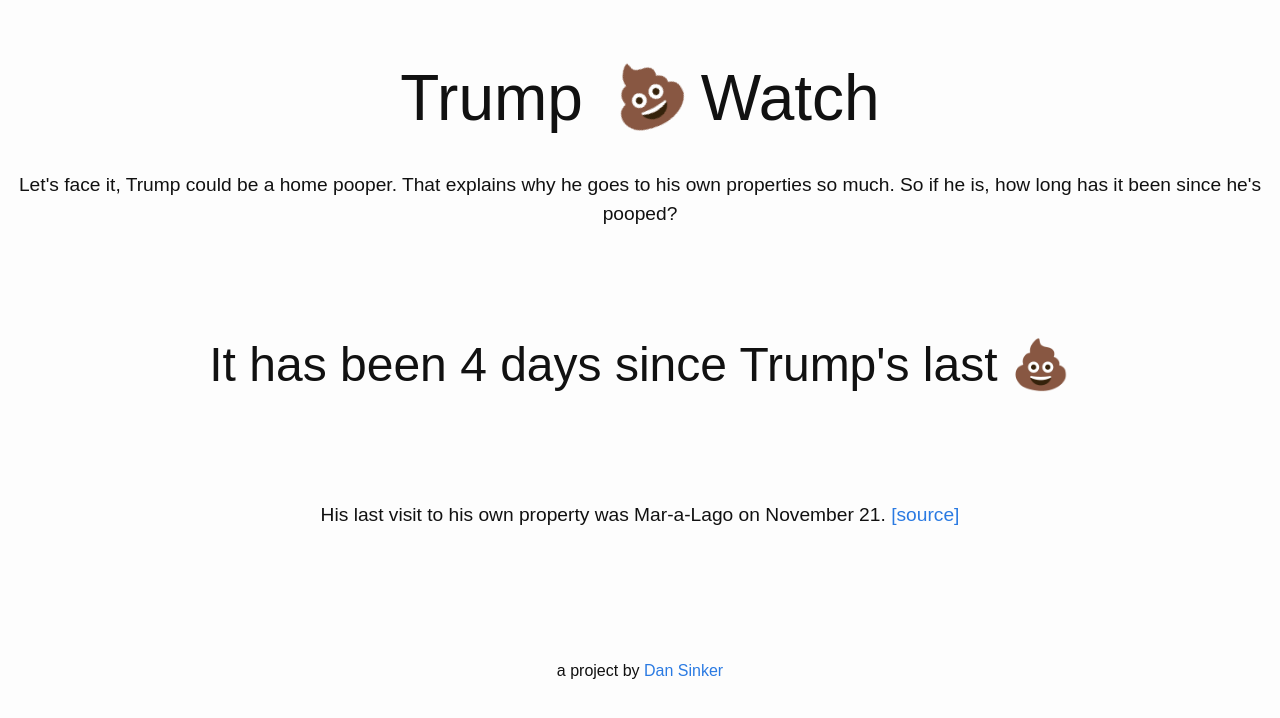
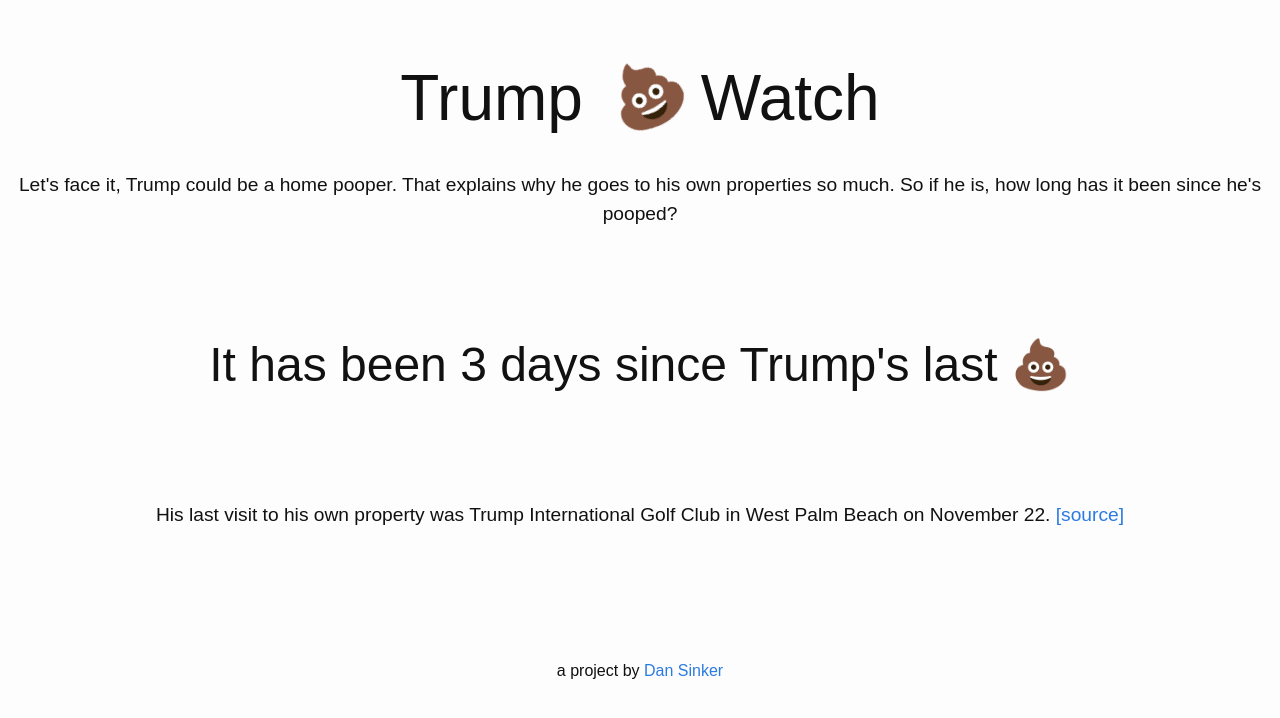
Before and after one commit to dansinker/trumppoopwatch.org, a Jekyll site: the page built from index.md, in a window 1280 px wide. Shown: the top 718 px of the page. Built offline with Jekyll 4.4.1, drawn with Linux system fonts in a browser that asks for light colours; nearby versions of some CDN libraries.

Commit message:
nov 22 poop

```diff
--- a/_data/trumps.yml
+++ b/_data/trumps.yml
@@ -1,4 +1,7 @@
 poops:
+- location: Trump International Golf Club in West Palm Beach
+  date: 2017-11-22
+  link: https://www.washingtonpost.com/news/politics/wp/2017/11/22/trumps-team-insists-he-has-a-full-schedule-an-hour-before-he-goes-golfing/?hpid=hp_hp-more-top-stories-2_trump-full-schedule-450pm%3Ahomepage%2Fstory&utm_term=.7097a6670fa7
 - location: Mar-a-Lago
   date: 2017-11-21
   link: https://twitter.com/markknoller/status/933118963634114560
```
